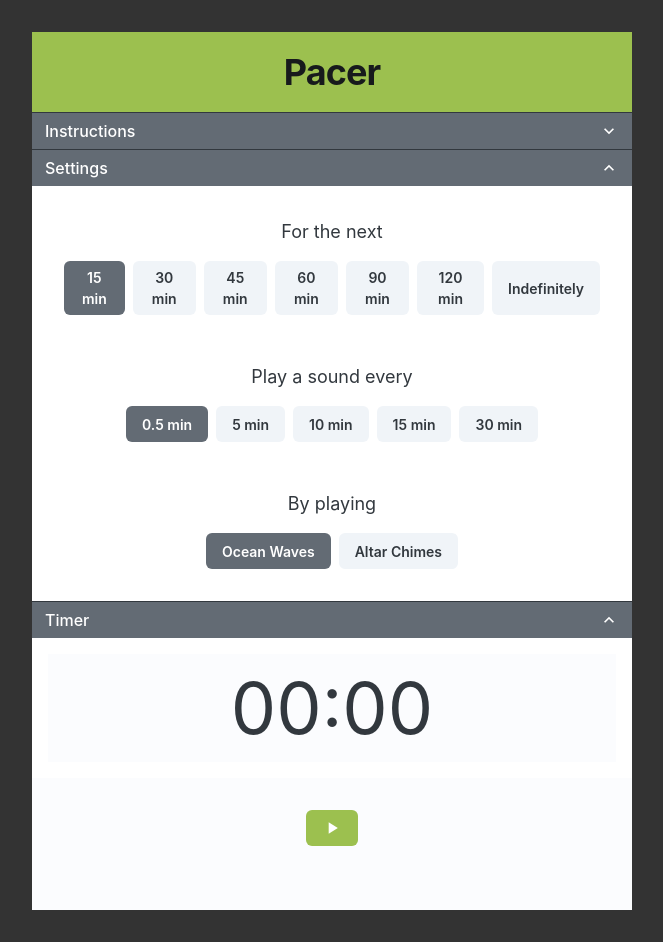
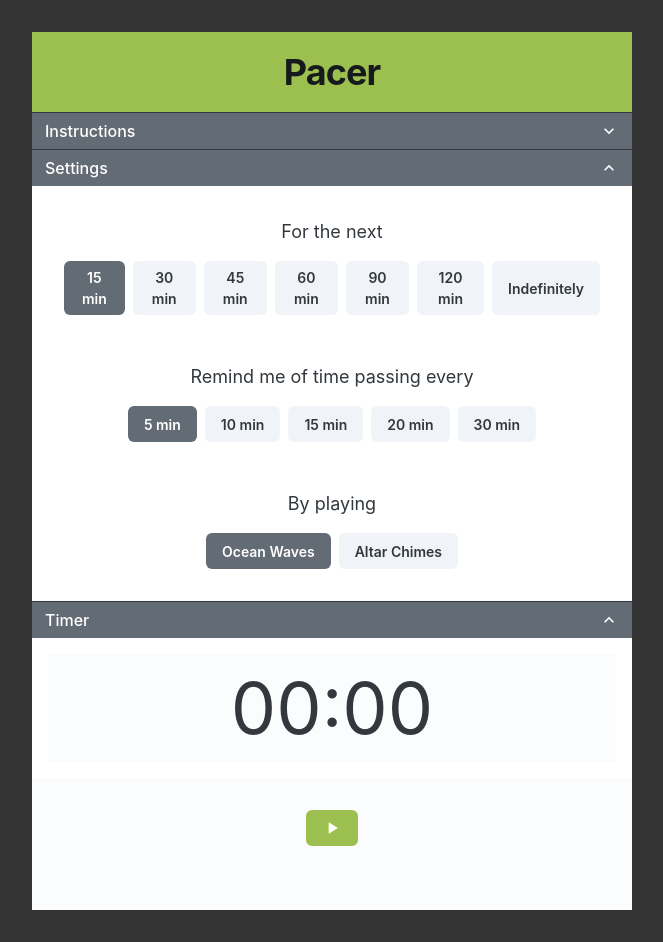
Before and after one commit to fastfedora/pacer, a React (Vite) app: page / in a window 1280 px wide. Shown: the whole page, without its empty margins (308-971 px from the left). Built offline with nearby package versions, Linux system fonts and the light colour scheme.

Commit message:
feat: Update pace wording & options

```diff
--- a/src/App.tsx
+++ b/src/App.tsx
@@ -20,10 +20,11 @@ import './App.css'
  */
 
 const paces = [
-  { label: '0.5 min', seconds: 0.5 * 60 },
+  // { label: '15 sec', seconds: 15 },
   { label: '5 min', seconds: 5 * 60 },
   { label: '10 min', seconds: 10 * 60 },
   { label: '15 min', seconds: 15 * 60 },
+  { label: '20 min', seconds: 20 * 60 },
   { label: '30 min', seconds: 30 * 60 },
 ];
 
--- a/src/components/settings/PaceSettings.tsx
+++ b/src/components/settings/PaceSettings.tsx
@@ -15,7 +15,7 @@ export default function PaceSettings({
 }) {
   return (
     <Stack spacing={2}>
-      <Typography level="body-lg">Play a sound every</Typography>
+      <Typography level="body-lg">Remind me of time passing every</Typography>
 
       <ButtonGroup
         style={{ marginLeft: "auto", marginRight: "auto" }}
```
